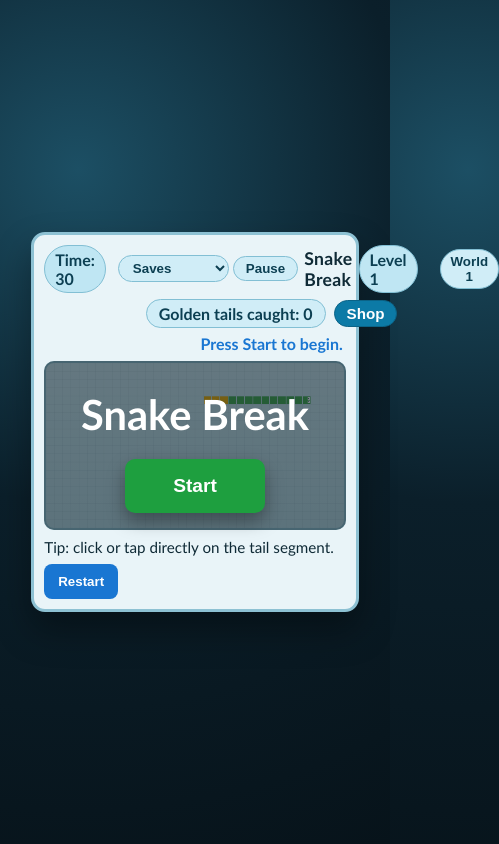
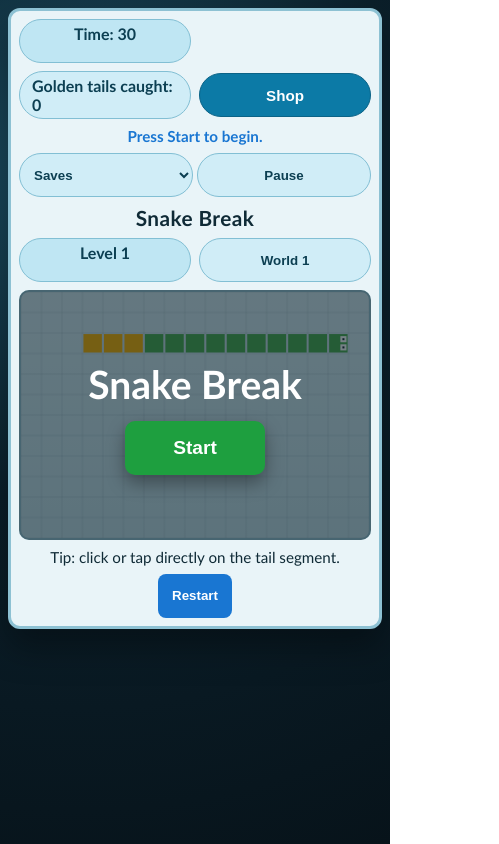
Before and after one commit to ElyowCode/SnakeBreak, a plain HTML site: page index.html in a window 390 px wide. Shown: the whole page, 499 px wide, since content can reach past the window. Drawn offline with Linux system fonts and the light colour scheme.

Commit message:
Mobile devices adjustments

```diff
--- a/index.html
+++ b/index.html
@@ -3,7 +3,30 @@
 <head>
   <meta charset="UTF-8" />
   <meta name="viewport" content="width=device-width, initial-scale=1.0" />
-  <title>Click The Snake Tail</title>
+  <meta name="apple-mobile-web-app-capable" content="yes" />
+  <meta name="apple-mobile-web-app-status-bar-style" content="black-translucent" />
+  <title>SnakeBreak | Click the Snake Tail Browser Game</title>
+  <meta
+    name="description"
+    content="Play SnakeBreak, a fast browser game where you click the snake tail before time runs out. Play instantly online with no download."
+  />
+  <meta name="robots" content="index, follow" />
+  <link rel="canonical" href="https://elyowcode.github.io/SnakeBreak/" />
+  <meta property="og:type" content="website" />
+  <meta property="og:title" content="SnakeBreak | Click the Snake Tail Browser Game" />
+  <meta
+    property="og:description"
+    content="Play SnakeBreak online and click the snake tail before time runs out."
+  />
+  <meta property="og:url" content="https://elyowcode.github.io/SnakeBreak/" />
+  <meta property="og:image" content="https://elyowcode.github.io/SnakeBreak/snake_profile.png" />
+  <meta name="twitter:card" content="summary_large_image" />
+  <meta name="twitter:title" content="SnakeBreak | Click the Snake Tail Browser Game" />
+  <meta
+    name="twitter:description"
+    content="Play SnakeBreak online and click the snake tail before time runs out."
+  />
+  <meta name="twitter:image" content="https://elyowcode.github.io/SnakeBreak/snake_profile.png" />
   <style>
     :root {
       --bg1: #0b1f2a;
@@ -28,7 +51,13 @@
       color: var(--ink);
       background: radial-gradient(circle at 20% 20%, #1c4f64 0%, var(--bg1) 45%, #07131a 100%);
       padding: 8px;
-      overflow: hidden;
+      padding:
+        max(8px, env(safe-area-inset-top))
+        max(8px, env(safe-area-inset-right))
+        max(8px, env(safe-area-inset-bottom))
+        max(8px, env(safe-area-inset-left));
+      overflow-x: hidden;
+      overflow-y: auto;
     }
 
     body.world-2 {
@@ -37,6 +66,7 @@
 
     .game-shell {
       width: min(84vw, 780px);
+      max-width: 100%;
       background: var(--panel);
       border-radius: 14px;
       border: 3px solid #8dc1d3;
@@ -464,6 +494,138 @@
 
     button:hover {
       filter: brightness(1.08);
+    }
+
+    button,
+    select {
+      touch-action: manipulation;
+    }
+
+    @media (max-width: 900px) {
+      .game-shell {
+        width: min(96vw, 780px);
+      }
+
+      .shop-grid {
+        grid-template-columns: 1fr;
+      }
+
+      .tail-list {
+        grid-template-columns: repeat(2, minmax(130px, 1fr));
+      }
+    }
+
+    @media (max-width: 640px) {
+      body {
+        display: block;
+      }
+
+      .game-shell {
+        width: 100%;
+        padding: 8px;
+        border-radius: 12px;
+      }
+
+      .top-row {
+        grid-template-columns: repeat(2, minmax(0, 1fr));
+        gap: 8px;
+      }
+
+      .timer,
+      .world-select,
+      .save-controls,
+      .level,
+      .world-badge,
+      .score-row,
+      .status,
+      h1 {
+        grid-column: auto;
+        justify-self: stretch;
+      }
+
+      .timer,
+      .world-select,
+      .level,
+      .world-badge,
+      .status,
+      h1 {
+        text-align: center;
+      }
+
+      h1 {
+        grid-column: 1 / -1;
+        font-size: 1.3rem;
+      }
+
+      .save-controls,
+      .score-row,
+      .status {
+        grid-column: 1 / -1;
+      }
+
+      .save-controls,
+      .score-row,
+      .controls {
+        flex-wrap: wrap;
+        justify-content: center;
+      }
+
+      .save-controls > *,
+      .score-row > * {
+        flex: 1 1 140px;
+      }
+
+      .level {
+        margin-right: 0;
+      }
+
+      .status {
+        font-size: 0.95rem;
+      }
+
+      .shop-panel {
+        padding: 12px;
+      }
+
+      .shop-title {
+        font-size: 1.5rem;
+        padding-right: 60px;
+      }
+
+      .shop-item {
+        min-height: 120px;
+        font-size: 1.35rem;
+        padding: 18px 14px;
+      }
+
+      .tail-list {
+        grid-template-columns: 1fr;
+      }
+
+      .overlay {
+        gap: 14px;
+      }
+
+      .overlay-text {
+        font-size: clamp(2rem, 10vw, 3rem);
+      }
+
+      .start-btn,
+      .try-btn,
+      .next-btn,
+      button,
+      .pause-top-btn,
+      .shop-btn,
+      .skin-action-btn,
+      .shop-close,
+      .world-badge,
+      .world-select,
+      .saves-select,
+      .timer,
+      .score,
+      .level {
+        min-height: 44px;
+      }
     }
   </style>
 </head>
@@ -559,6 +721,7 @@
   <script>
     const canvas = document.getElementById("game");
     const ctx = canvas.getContext("2d");
+    const boardEl = document.querySelector(".board");
     const overlayEl = document.getElementById("overlay");
     const overlayScoreEl = document.getElementById("overlayScore");
     const overlayTextEl = document.getElementById("overlayText");
@@ -594,8 +757,12 @@
     const levelEl = document.querySelector(".level");
 
     const cell = 20;
-    const cols = Math.floor(canvas.width / cell);
-    const rows = Math.floor(canvas.height / cell);
+    const DESKTOP_COLS = 36;
+    const DESKTOP_ROWS = 20;
+    const MIN_COLS = 16;
+    const MIN_ROWS = 12;
+    let cols = Math.floor(canvas.width / cell);
+    let rows = Math.floor(canvas.height / cell);
 
     let snake;
     let dir;
@@ -635,6 +802,22 @@
       moveIntervalMs = 130;
     }
 
+    function resizeCanvasForViewport() {
+      const boardWidth = Math.max(0, Math.floor(boardEl.clientWidth));
+      if (!boardWidth) return false;
+
+      const nextCols = Math.max(MIN_COLS, Math.min(DESKTOP_COLS, Math.floor(boardWidth / cell)));
+      const nextRows = Math.max(MIN_ROWS, Math.min(DESKTOP_ROWS, Math.round(nextCols / 1.8)));
+      const changed = nextCols !== cols || nextRows !== rows;
+
+      cols = nextCols;
+      rows = nextRows;
+      canvas.width = cols * cell;
+      canvas.height = rows * cell;
+
+      return changed;
+    }
+
     function getDefaultProgress() {
       return { world: 1, level: 1, score: 0, ownedSkins: [], equippedSkin: null };
     }
@@ -1285,6 +1468,7 @@
     }
 
     function handleClick(event) {
+      event.preventDefault();
       if (gameState !== "playing" || won || timeLeft <= 0) return;
       const pointer = getPointerCell(event);
       const goldenTailSize = getGoldenTailSize();
@@ -1311,6 +1495,16 @@
       won = true;
       statusEl.textContent = "Nice! You hit the same golden square and won.";
       endGame("win");
+    }
+
+    function handleViewportResize() {
+      if (gameState === "playing") {
+        return;
+      }
+
+      const changed = resizeCanvasForViewport();
+      if (!changed) return;
+      showStartScreen();
     }
 
     canvas.addEventListener("pointerdown", handleClick);
@@ -1465,6 +1659,7 @@
       setProgress(selectedSave);
     });
 
+    resizeCanvasForViewport();
     initializeSaves();
     updateSkinButtons();
     drawBlueSnakePreview(tailPreviewCtx3, tailPreviewCanvas3, "#d64545");
@@ -1475,6 +1670,7 @@
     updateWorldVisuals();
     updateScoreText();
     lastMoveAt = performance.now();
+    window.addEventListener("resize", handleViewportResize);
     requestAnimationFrame(gameLoop);
     setInterval(() => {
       if (gameState !== "playing" || won || timeLeft <= 0) return;
```
Also changed, not shown: sitemap.xml (added, +9 -0 lines), robots.txt (added).
